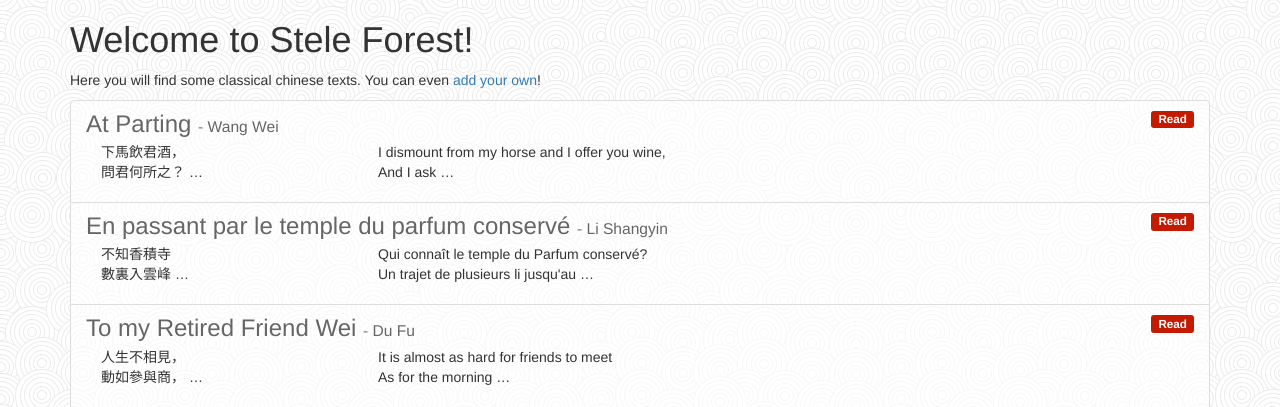
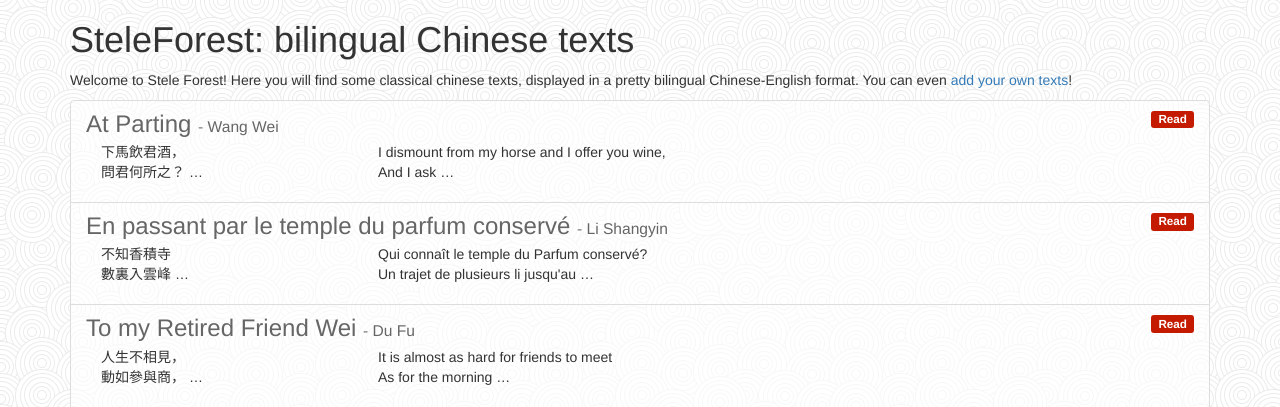
Before and after one commit to mathiasleborgne/chinese-texts, a Django app: page / in a window 1280 px wide. Shown: the part 52-459 px from the top of the page. Run offline with Django 3.2, Linux system fonts and the light colour scheme; data comes from the database, SQL or seed files in the repository; some libraries are stand-ins or nearby versions.

Commit message:
Stele: better landing text

```diff
--- a/texts/templates/texts/texts.html
+++ b/texts/templates/texts/texts.html
@@ -2,8 +2,10 @@
 {% block title %}Home{% endblock %}
 {% block content %}
 
-<h1>Welcome to Stele Forest{% if user.is_authenticated %} {{ user.username }}{% endif %}!</h1>
-<p>Here you will find some classical chinese texts. You can even <a href="{% url "new_text" %}">add your own</a>!
+<h1>SteleForest: bilingual Chinese texts</h1>
+<p>Welcome to Stele Forest{% if user.is_authenticated %} {{ user.username }}{% endif %}!
+   Here you will find some classical chinese texts, displayed in a pretty bilingual Chinese-English format.
+   You can even <a href="{% url "new_text" %}">add your own texts</a>!
 </p>
 
 <ul class="list-group">
```
